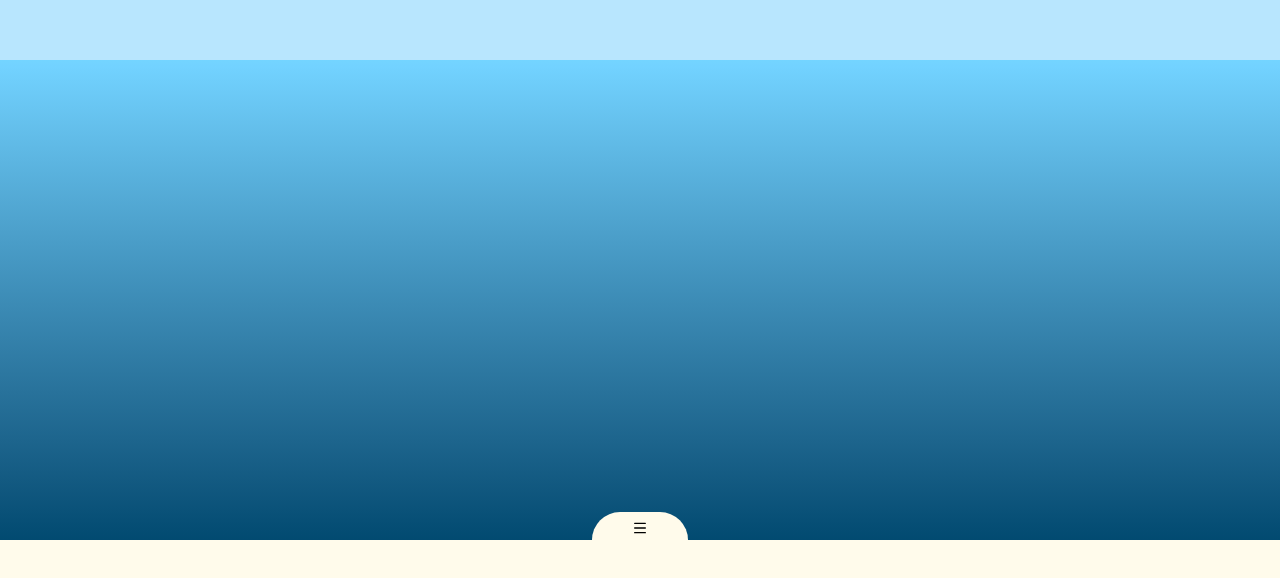
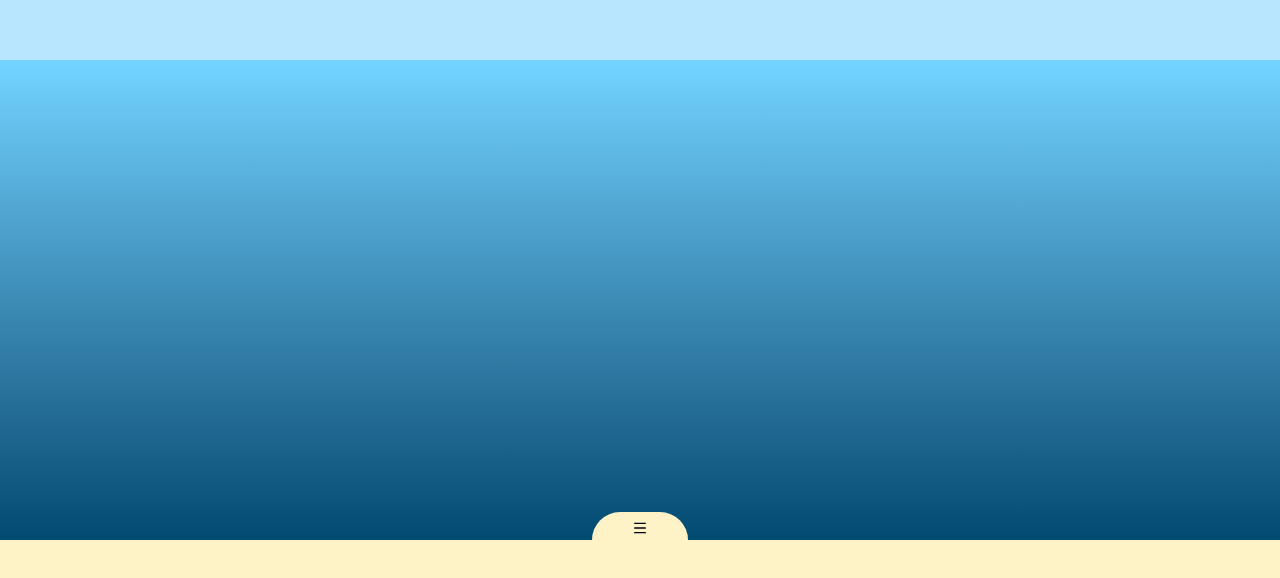
Before and after one commit to AwareErmine/HackMIT-2026, a React (Vite) app in the folder frontend/: page / in a window 1280 px wide. Shown: the part 260-838 px from the top of the page. Built offline with nearby package versions, Linux system fonts and the light colour scheme.

Commit message:
color and position

```diff
--- a/frontend/src/sections/Land.tsx
+++ b/frontend/src/sections/Land.tsx
@@ -8,7 +8,7 @@ export default function Land() {
     <>
       <button
         onClick={() => setHidden(!hidden)}
-        className="absolute left-[50%] z-10 px-10 pt-2 pb-1 rounded-t-full bg-amber-50 hover:opacity-80 transition-all"
+        className="absolute left-[50%] z-1 px-10 pt-2 pb-1 rounded-t-full bg-amber-100 hover:opacity-80 transition-all"
         style={{
           bottom: hidden ? "0" : "33%",
           transform: "translate(-50%, 0)",
@@ -17,7 +17,7 @@ export default function Land() {
         <Menu size={16} />
       </button>
       <div
-        className="absolute z-1 bottom-0 w-screen h-[33%] transition-all bg-amber-50"
+        className="absolute z-1 bottom-0 w-screen h-[33%] transition-all bg-amber-100"
         style={{
           bottom: hidden ? "-33%" : "0",
         }}
```
